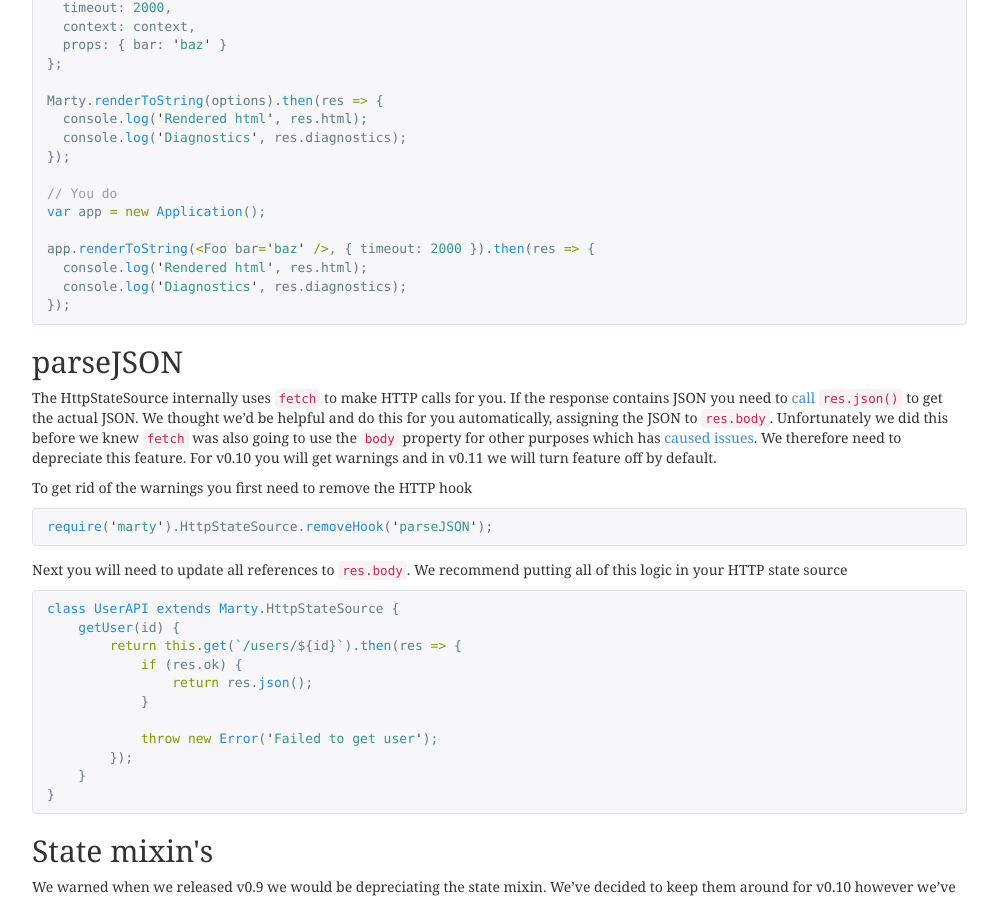
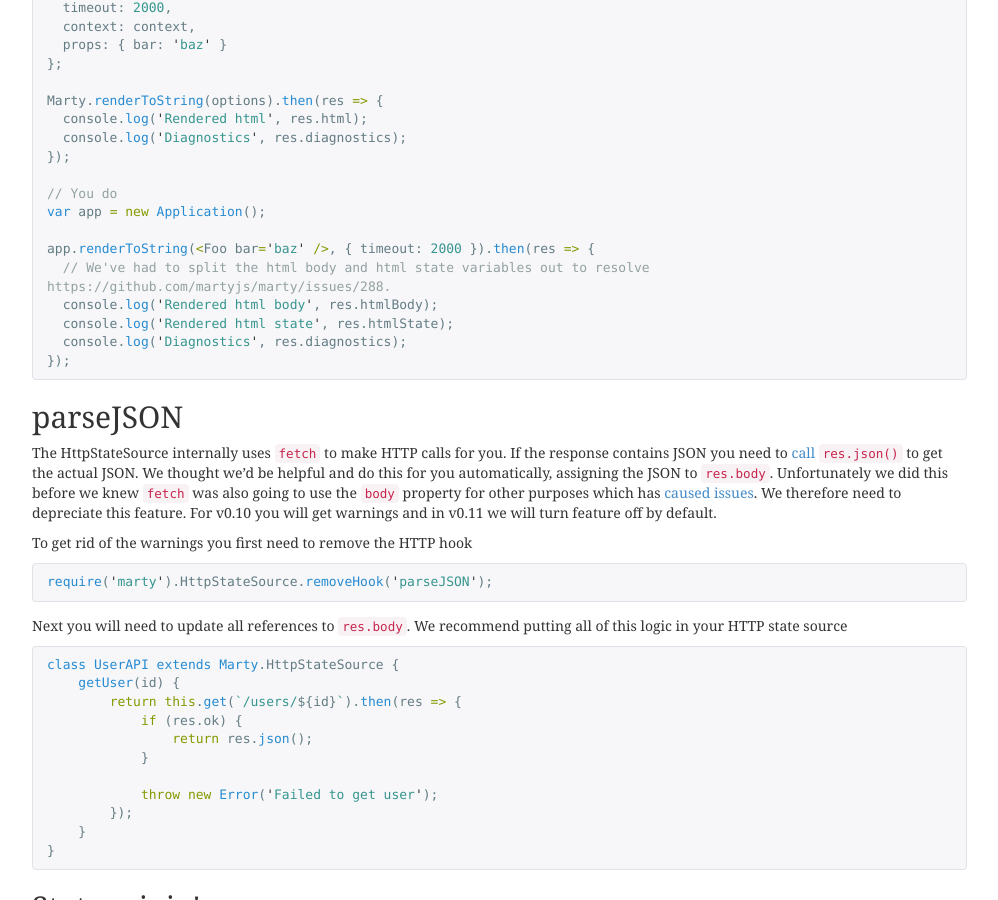
Before and after one commit to alsuper114/marty, a Jekyll site: the page built from docs/_guides/upgrading/09_10.md, in a window 1280 px wide and 900 px high, scrolled down 2439 px. Shown: the whole window, without its empty margins (243-1241 px from the left). Built offline with Jekyll 4.4.1, drawn with Linux system fonts in a browser that asks for light colours; nearby versions of some CDN libraries; Markdown is read by kramdown in place of the engine named in the settings.

Commit message:
Update renderToString api

```diff
--- a/docs/_guides/upgrading/09_10.md
+++ b/docs/_guides/upgrading/09_10.md
@@ -158,7 +158,9 @@ Marty.renderToString(options).then(res => {
 var app = new Application();
 
 app.renderToString(<Foo bar='baz' />, { timeout: 2000 }).then(res => {
-  console.log('Rendered html', res.html);
+  // We've had to split the html body and html state variables out to resolve https://github.com/martyjs/marty/issues/288.
+  console.log('Rendered html body', res.htmlBody);
+  console.log('Rendered html state', res.htmlState);
   console.log('Diagnostics', res.diagnostics);
 });
 {% endhighlight %}
```
